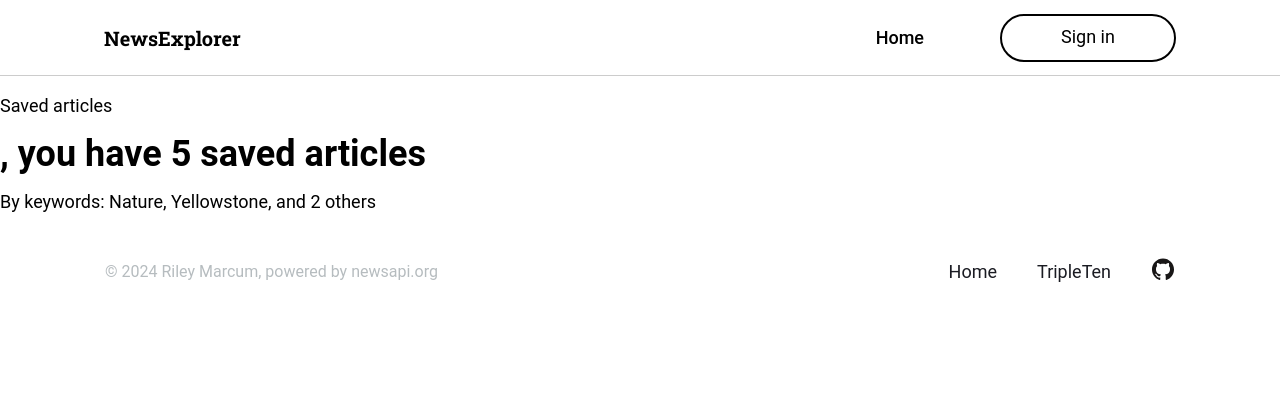
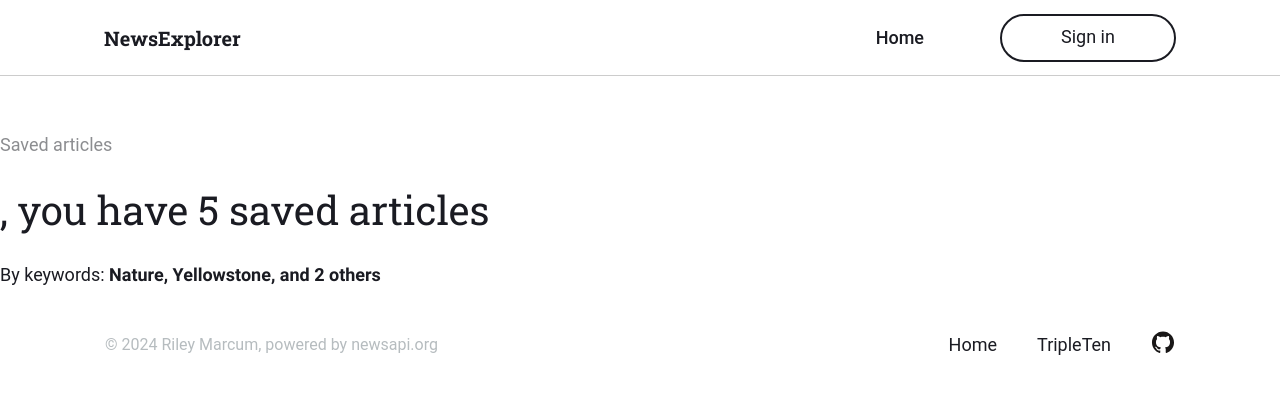
Before and after one commit to Aivaxela/news_explorer_frontend, a React (Vite) app: page /saved-news in a window 1280 px wide. Shown: the top 394 px of the page. Built offline with nearby package versions, Linux system fonts and the light colour scheme.

Commit message:
standardize font colors and add CSS to saved news page

```diff
--- a/src/blocks/About.css
+++ b/src/blocks/About.css
@@ -19,13 +19,11 @@
   line-height: 46px;
   font-weight: 400;
   font-family: "Roboto-Slab-reg", "Arial", sans-serif;
-  color: #1a1b22;
 }
 
 .about__text {
   margin: 0;
   padding-top: 24px;
-  color: #1a1b22;
 }
 
 .about__image {
--- a/src/blocks/App.css
+++ b/src/blocks/App.css
@@ -53,4 +53,5 @@
   font-weight: 400;
   font-size: 18px;
   line-height: 24px;
+  color: #1a1b22;
 }
--- a/src/blocks/Footer.css
+++ b/src/blocks/Footer.css
@@ -34,9 +34,9 @@
 
 .footer__link {
   margin: 0;
-  color: #1a1b22;
   cursor: pointer;
   text-decoration: none;
+  color: #1a1b22;
 }
 
 .footer__link:focus,
--- a/src/blocks/Main.css
+++ b/src/blocks/Main.css
@@ -5,7 +5,7 @@
 
 .main__title {
   margin: 0 auto;
-  padding-top: 80px;
+  padding-top: 235px;
   max-width: 608px;
   font-size: 60px;
   line-height: 64px;
--- a/src/blocks/Modal.css
+++ b/src/blocks/Modal.css
@@ -31,7 +31,6 @@
   margin: 0 0 22px;
   font-size: 24px;
   line-height: 28px;
-  color: #1a1b22;
   font-family: "Roboto-900", "Arial", sans-serif;
 }
 
--- a/src/blocks/Nav.css
+++ b/src/blocks/Nav.css
@@ -1,13 +1,16 @@
 .nav {
   height: 75px;
+  width: 100%;
+  max-width: 1440px;
   display: flex;
+  position: absolute;
   align-items: center;
   border-bottom: rgba(255, 255, 255, 0.2) solid 1px;
   color: #fff;
 }
 
 .nav_black {
-  color: #000;
+  color: #1a1b22;
   border-bottom-color: rgba(0, 0, 0, 0.2);
 }
 
--- a/src/blocks/NewsCard.css
+++ b/src/blocks/NewsCard.css
@@ -34,7 +34,6 @@
   font-size: 26px;
   line-height: 30px;
   font-family: "Roboto-Slab-reg", "Arial", sans-serif;
-  color: #1a1b22;
   overflow: hidden;
   text-overflow: ellipsis;
   display: -webkit-box;
@@ -48,7 +47,6 @@
   max-height: 110px;
   font-size: 16px;
   line-height: 22px;
-  color: #1a1b22;
   overflow: hidden;
   text-overflow: ellipsis;
   display: -webkit-box;
--- a/src/blocks/NewsCardList.css
+++ b/src/blocks/NewsCardList.css
@@ -44,7 +44,6 @@
   margin: 0;
   font-size: 26px;
   line-height: 30px;
-  color: #1a1b22;
 }
 
 .cards__nothing-found-description {
@@ -60,7 +59,6 @@
   line-height: 46px;
   font-weight: 400;
   font-family: "Roboto-Slab-reg", "Arial", sans-serif;
-  color: #1a1b22;
 }
 
 .cards__elements {
@@ -96,7 +94,6 @@
   align-self: center;
   border-radius: 80px;
   border-style: none;
-  color: #1a1b22;
   background-color: #fff;
   font-weight: 500;
 }
--- /dev/null
+++ b/src/blocks/SavedNews.css
@@ -0,0 +1,21 @@
+.saved {
+  padding-top: 115px;
+}
+
+.saved__subheader {
+  padding: 0;
+  color: #1a1b2280;
+}
+
+.saved__header {
+  margin: 30px 0;
+  padding: 0;
+  font-size: 40px;
+  line-height: 46px;
+  font-weight: 400;
+  font-family: "Roboto-Slab-reg", "Arial", sans-serif;
+}
+
+.saved__keywords-bold {
+  font-family: "Roboto-700", "Arial", sans-serif;
+}
--- a/src/components/App.jsx
+++ b/src/components/App.jsx
@@ -4,6 +4,7 @@ import { Route, Routes, Navigate } from "react-router-dom";
 import { SearchContext } from "../contexts/SearchContext";
 import { UserContext } from "../contexts/UserContext";
 import { AppContext } from "../contexts/AppContext";
+import Nav from "./Nav";
 import Main from "../components/Main";
 import Footer from "../components/Footer";
 import SavedNews from "../components/SavedNews";
@@ -97,6 +98,7 @@ export default function App() {
         <SearchContext.Provider value={searchContext}>
           <UserContext.Provider value={userContext}>
             <AppContext.Provider value={appContext}>
+              <Nav />
               <Routes>
                 <Route
                   path="/"
@@ -104,7 +106,7 @@ export default function App() {
                     <Main handleSearchSubmit={handleSearchSubmit}></Main>
                   }
                 />
-                <Route path="/saved-news" element={<SavedNews></SavedNews>} />
+                <Route path="/saved-news" element={<SavedNews />} />
                 <Route path="*" element={<Navigate to="/" replace />} />
               </Routes>
               <Footer />
--- a/src/components/Main.jsx
+++ b/src/components/Main.jsx
@@ -1,5 +1,4 @@
 import "../blocks/Main.css";
-import Nav from "../components/Nav";
 import About from "../components/About";
 import SearchForm from "./SearchForm";
 import NewsCardList from "./NewsCardList";
@@ -8,7 +7,6 @@ export default function Main({ handleSearchSubmit }) {
   return (
     <>
       <main className="main">
-        <Nav />
         <h1 className="main__title">What&#39;s going on in the world?</h1>
         <p className="main__subtitle">
           Find the latest news on any topic and save them in your personal
--- a/src/components/SavedNews.jsx
+++ b/src/components/SavedNews.jsx
@@ -1,25 +1,26 @@
+import "../blocks/SavedNews.css";
 import { useContext } from "react";
-import Nav from "./Nav";
 import { UserContext } from "../contexts/UserContext";
+import NewsCardList from "./NewsCardList";
 
 export default function SavedNews() {
   const { userState } = useContext(UserContext);
 
   return (
     <>
-      <Nav />
-      <div className="saved">
+      <section className="saved">
         <p className="saved__subheader">Saved articles</p>
         <h1 className="saved__header">
           {userState.username}, you have 5 saved articles
         </h1>
         <p className="saved__keywords">
           By keywords:{" "}
-          <span className="saved__keywords_bold">
+          <span className="saved__keywords-bold">
             Nature, Yellowstone, and 2 others
           </span>
         </p>
-      </div>
+      </section>
+      <NewsCardList />
     </>
   );
 }
```
